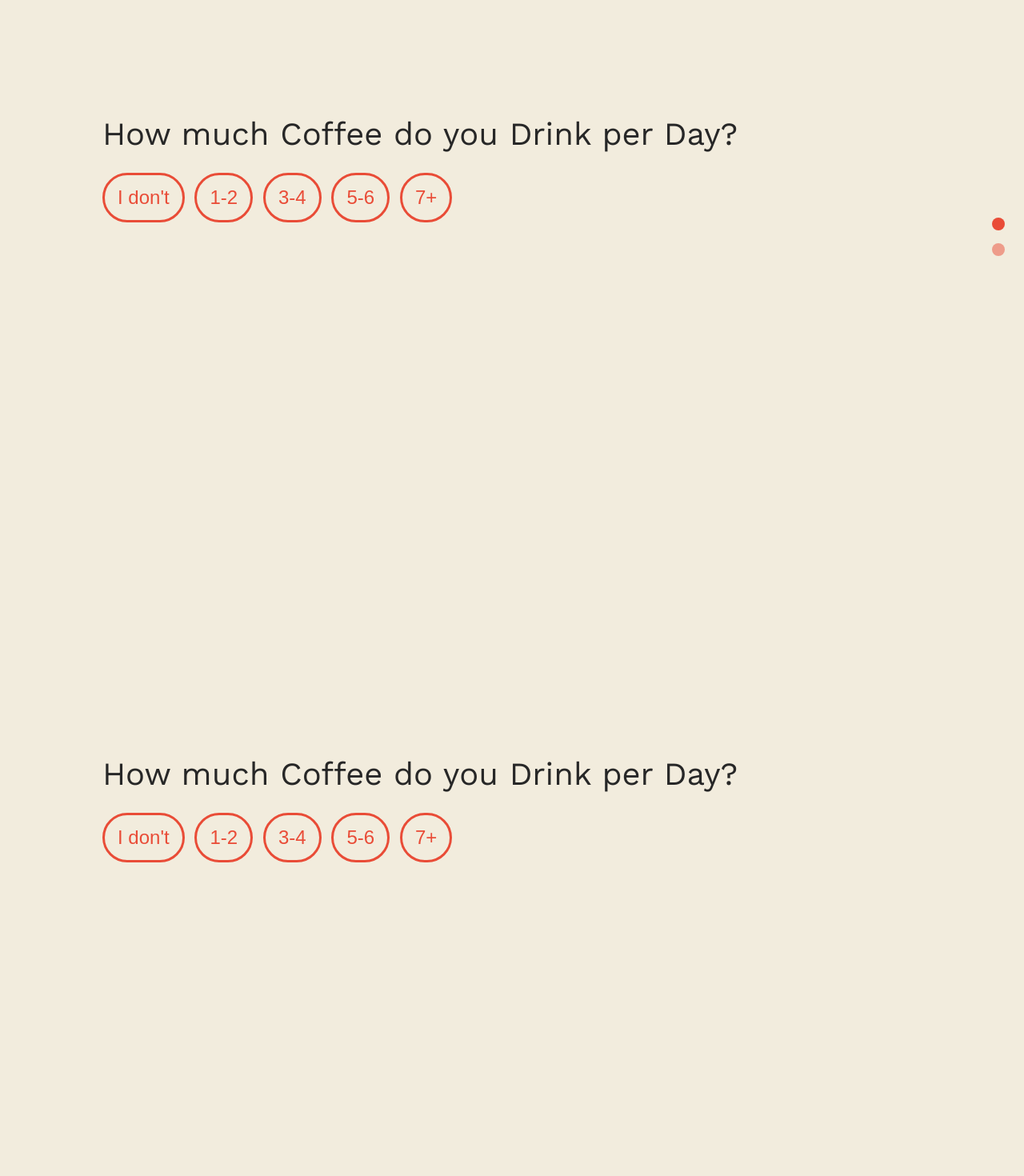
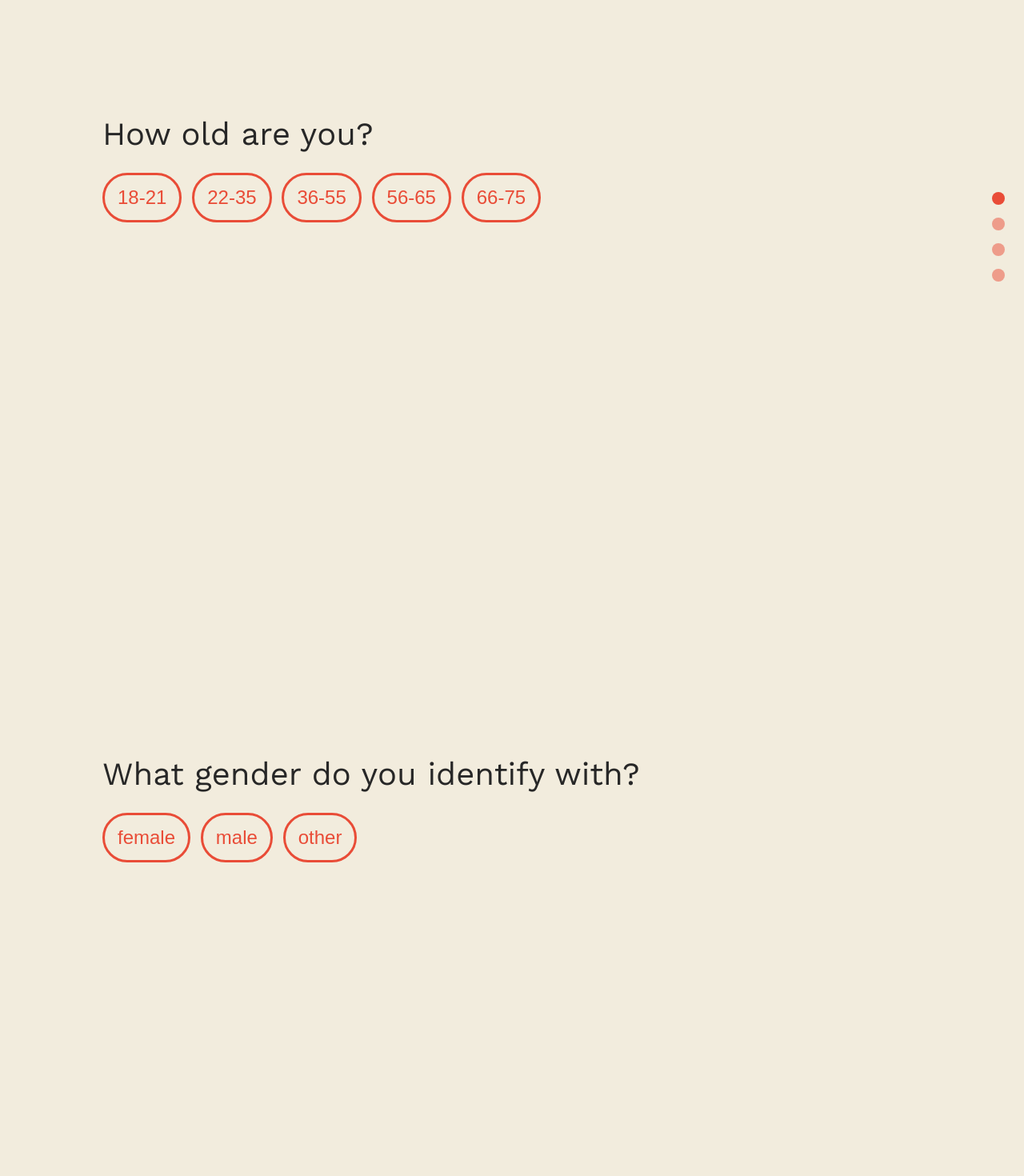
Before and after one commit to EduardvonBriesen/coffeenators, a React (Create React App) app: page /quiz in a window 1280 px wide. Shown: the part 120-1590 px from the top of the page at 80% size. Built offline with nearby package versions, Linux system fonts and the light colour scheme.

Commit message:
added multi option for answers

```diff
--- a/src/components/Question.tsx
+++ b/src/components/Question.tsx
@@ -1,4 +1,7 @@
+import { useState } from "react";
 import styled from "styled-components";
+import { IQuestion } from "../config/quizConfig";
+import CheckIcon from "@mui/icons-material/Check";
 
 const QuestionContainer = styled.div`
   overflow: hidden;
@@ -24,18 +27,19 @@ const OptionContainer = styled.div`
   width: 100%;
   box-sizing: border-box;
   padding-top: 1rem;
+  flex-wrap: wrap;
 `;
 
-const Option = styled.button`
+const Option = styled("button")<{ selected: boolean }>`
   font-weight: 400;
   font-size: 3vh;
   line-height: 5vh;
   color: ${(props) => props.theme.colors.primary};
   cursor: pointer;
 
-  margin: 0 1vw 0 0;
+  margin: 0 1vw 1vh 0;
   padding: 1vh 2vh;
-  min-width: 5vw;
+  min-width: 6vw;
   border-radius: 4vh;
   background-color: transparent;
   border: 3px solid ${(props) => props.theme.colors.primary};
@@ -44,24 +48,98 @@ const Option = styled.button`
     background-color: ${(props) => props.theme.colors.primary};
     color: ${(props) => props.theme.colors.background.main};
   }
+
+  ${(props) =>
+    props.selected &&
+    `
+    background-color: ${props.theme.colors.primary};
+    color: ${props.theme.colors.background.main};
+  `}
+`;
+
+const Submit = styled.div`
+  position: fixed;
+  bottom: 1rem;
+  left: 50%;
+
+  display: flex;
+  align-items: center;
+  justify-content: center;
+
+  margin-left: -5vw;
+  width: 5vw;
+
+  margin-bottom: 1rem;
+
+  padding: 0 1rem;
+  border-radius: 5px;
+
+  cursor: pointer;
+  font-size: 3vh;
+  line-height: 5vh;
+
+  background-color: transparent;
+  color: ${(props) => props.theme.colors.primary};
+  border: 3px solid ${(props) => props.theme.colors.primary};
+
+  :hover {
+    background-color: ${(props) => props.theme.colors.primary};
+    color: ${(props) => props.theme.colors.background.main};
+  }
+
+  svg {
+    margin-left: .5rem;
+    font-size: 3vh;
+  }
 `;
 
 interface QuestionProps {
   id: number;
-  question: string;
-  options: { value: string; label: string }[];
-  onAnswer: (value: string) => void;
+  question: IQuestion;
+  onAnswer: (value: string[]) => void;
 }
 
-function Question({ id, question, options, onAnswer }: QuestionProps) {
+function Question({ id, question, onAnswer }: QuestionProps) {
+  const [selectedOptions, setSelectedOptions] = useState<string[]>([]);
+
+  function toggleOption(option: string) {
+    if (!question.isMulti) {
+      setSelectedOptions([option]);
+      onAnswer([option]);
+      return;
+    }
+    if (selectedOptions.includes(option)) {
+      setSelectedOptions((prev) => prev.filter((value) => value !== option));
+      return;
+    }
+    setSelectedOptions((prev) => [...prev, option]);
+  }
+
   return (
     <QuestionContainer id={`question-${id}`}>
-      <QuestionText>How much Coffee do you Drink per Day?</QuestionText>
+      <QuestionText>{question.question}</QuestionText>
       <OptionContainer>
-        {options.map((option) => (
-          <Option onClick={() => onAnswer(option.value)}>{option.label}</Option>
+        {question.options.map((option) => (
+          <Option
+            onClick={() => {
+              toggleOption(option.value);
+            }}
+            selected={selectedOptions.includes(option.value)}
+          >
+            {option.label}
+          </Option>
         ))}
       </OptionContainer>
+      {selectedOptions.length > 0 && question.isMulti && (
+        <Submit
+          onClick={() => {
+            onAnswer(selectedOptions);
+          }}
+        >
+          Ok
+          <CheckIcon />
+        </Submit>
+      )}
     </QuestionContainer>
   );
 }
--- a/src/config/quizConfig.ts
+++ b/src/config/quizConfig.ts
@@ -1,27 +1,55 @@
 export interface IQuestion {
   question: string;
   options: { value: string; label: string }[];
+  isMulti?: boolean;
 }
 
 export const quizConfig: IQuestion[] = [
   {
-    question: "How much Coffee do you Drink per Day?",
+    question: "How old are you?",
     options: [
-      { value: "none", label: "I don't" },
-      { value: "1-2", label: "1-2" },
-      { value: "3-4", label: "3-4" },
-      { value: "5-6", label: "5-6" },
-      { value: "7+", label: "7+" },
+      { value: "1", label: "18-21" },
+      { value: "2", label: "22-35" },
+      { value: "3", label: "36-55" },
+      { value: "4", label: "56-65" },
+      { value: "5", label: "66-75" },
+    ],
+  },
+  {
+    question: "What gender do you identify with?",
+    options: [
+      { value: "1", label: "female" },
+      { value: "2", label: "male" },
+      { value: "3", label: "other" },
     ],
   },
   {
     question: "How much Coffee do you Drink per Day?",
     options: [
       { value: "none", label: "I don't" },
-      { value: "1-2", label: "1-2" },
-      { value: "3-4", label: "3-4" },
-      { value: "5-6", label: "5-6" },
-      { value: "7+", label: "7+" },
+      { value: "1", label: "1" },
+      { value: "2", label: "2" },
+      { value: "3", label: "3" },
+      { value: "4", label: "4" },
+      { value: "5", label: "5" },
+      { value: "6", label: "more than 5" },
+    ],
+  },
+  {
+    question: "What types of Coffee do you drink?",
+    isMulti: true,
+    options: [
+      { value: "1", label: "Espresso" },
+      { value: "2", label: "Cappuccino" },
+      { value: "3", label: "Latte" },
+      { value: "4", label: "Mocha" },
+      { value: "5", label: "Americano" },
+      { value: "6", label: "Macchiato" },
+      { value: "7", label: "Flat White" },
+      { value: "8", label: "Affogato" },
+      { value: "9", label: "Cortado" },
+      { value: "10", label: "Iced Coffee" },
+      { value: "11", label: "I don't drink Coffee" },
     ],
   },
 ];
--- a/src/pages/Quiz.tsx
+++ b/src/pages/Quiz.tsx
@@ -43,7 +43,7 @@ function Quiz() {
     setCurrentQuestion(id);
   }
 
-  function answerHandler(value: string, id: number) {
+  function answerHandler(value: string[], id: number) {
     console.log(value);
     scrollIntoView(id + 1);
     setCurrentQuestion(id + 1);
@@ -55,8 +55,7 @@ function Quiz() {
       {quizConfig.map((question, index) => (
         <Question
           id={index}
-          question={question.question}
-          options={question.options}
+          question={question}
           onAnswer={(value) => answerHandler(value, index)}
         />
       ))}
```
